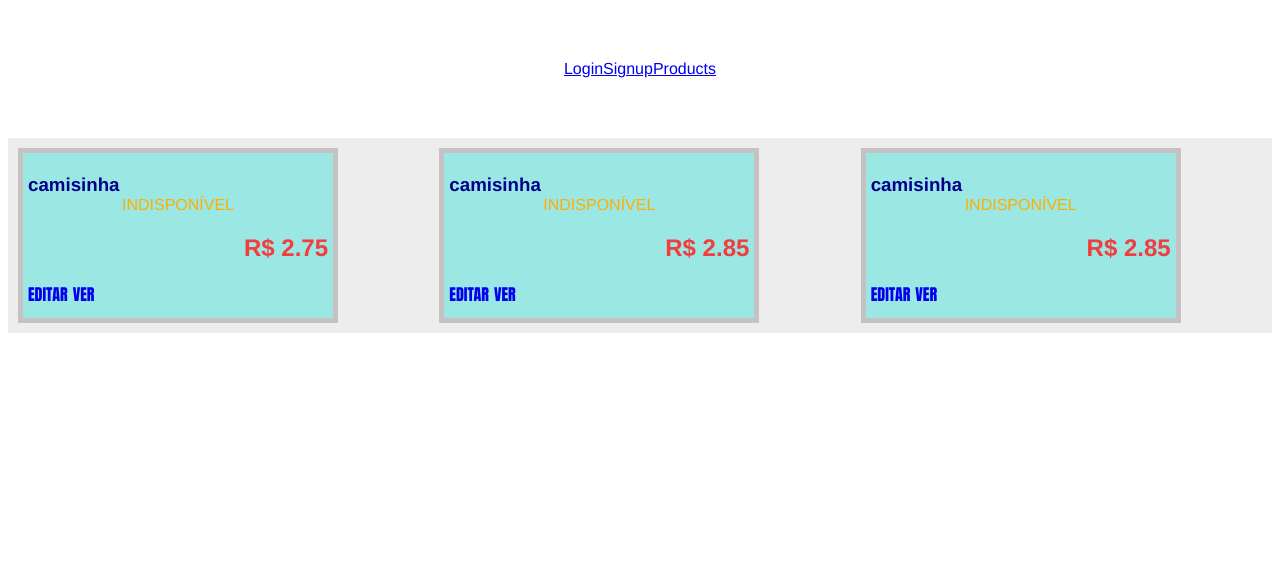
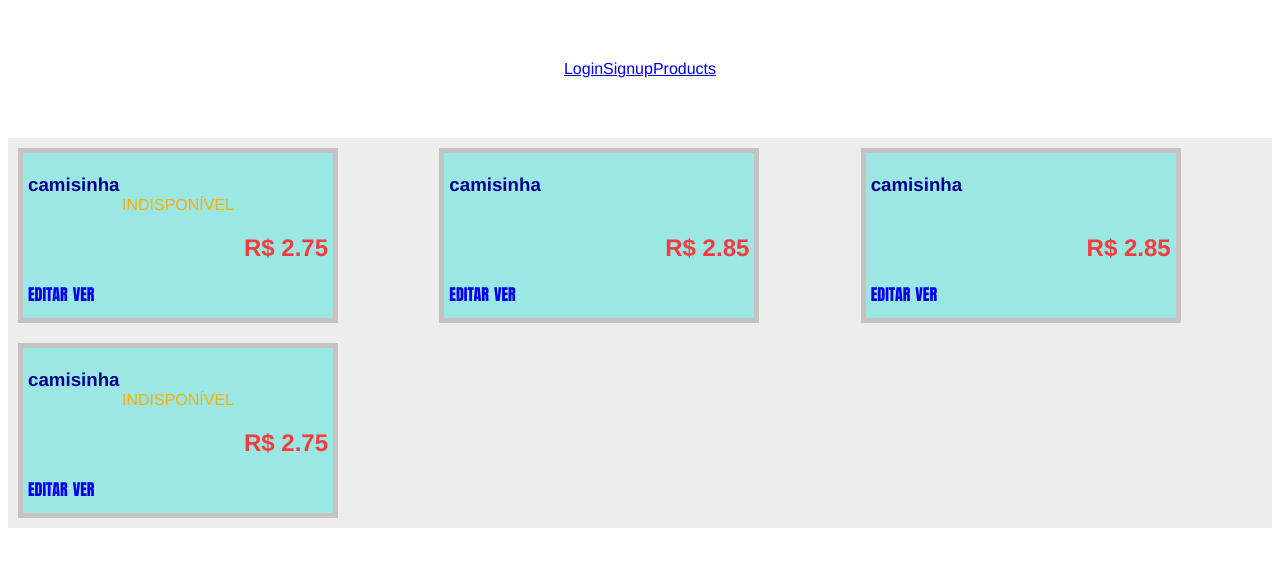
Before and after one commit to SpinnelSun/CCCPharmaClient, a Vue app: page /#/products in a window 1280 px wide. Shown: the top 566 px of the page. Built offline with nearby package versions, Linux system fonts and the light colour scheme.

Commit message:
Add more products with details

```diff
--- a/src/components/product/ProductList.vue
+++ b/src/components/product/ProductList.vue
@@ -2,11 +2,12 @@
     <div id="app" class="columns">
         <div class="column">
             <ul>
-                <li id="component"> <product-component v-for="product in products" v-bind:product="product"> </product-component> </li>
+                <li id="component"> <product-component v-for="product in products" :key="product.id" v-bind:product="product"> </product-component> </li>
             </ul>
         </div>
     </div>
 </template>
+
 
 <script>
     import ProductComponent from '@/components/product/ProductComponent'
@@ -16,7 +17,10 @@
         name: 'ProductList',
         data() {
             return {
-                products : [{name: "camisinha", price: 2.75},{  name: "camisinha",price: 2.85},{ name: "camisinha",price: 2.85}]
+                products : [{name: "camisinha", price: 2.75, id:'1', avaliable: false},
+                {  name: "camisinha",price: 2.85, id:'2', avaliable: true},
+                { name: "camisinha",price: 2.85, id:'3', avaliable: true},
+                {name: "camisinha", price: 2.75, id:'4', avaliable: false}]
             }
         },
         components: {
```
